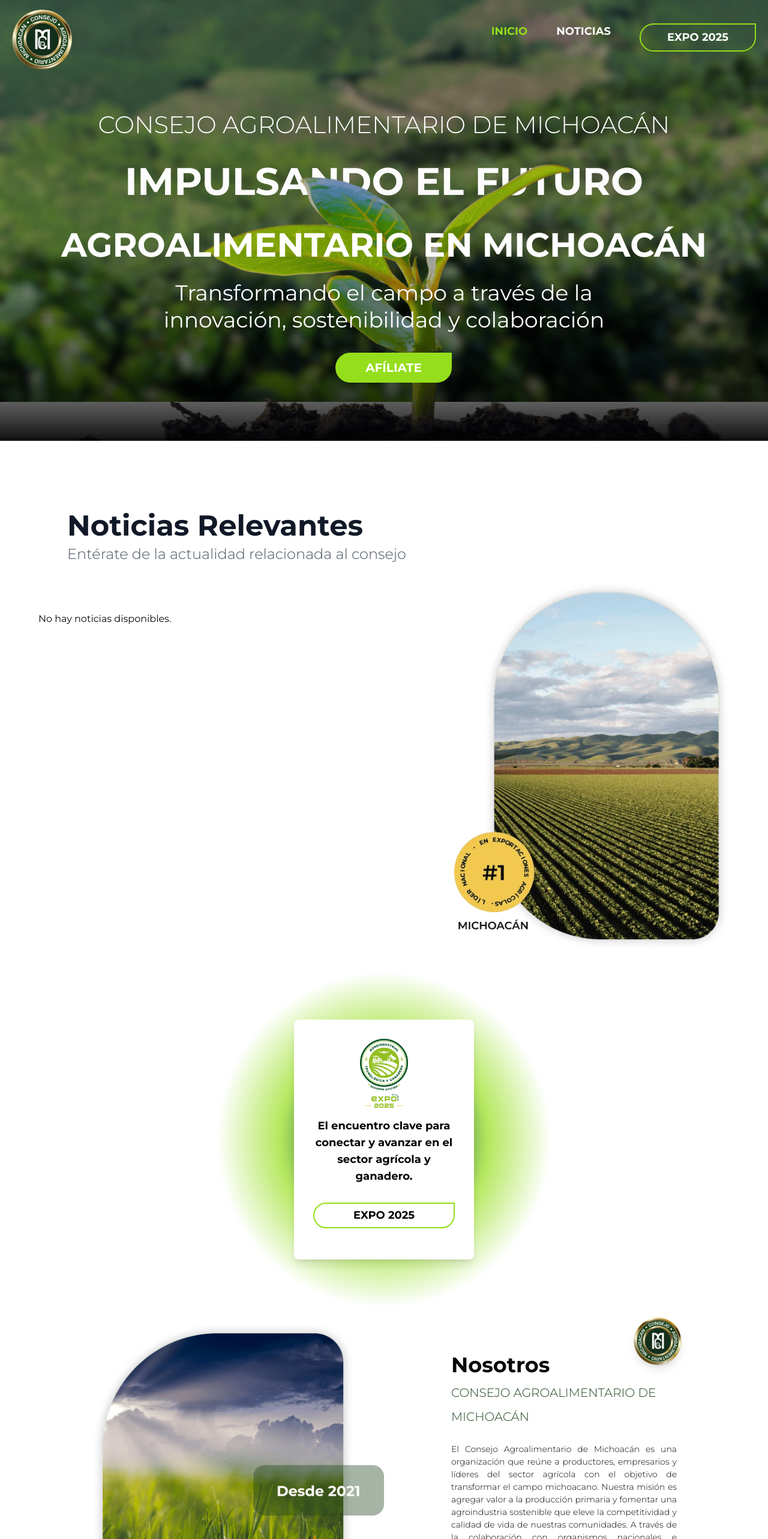
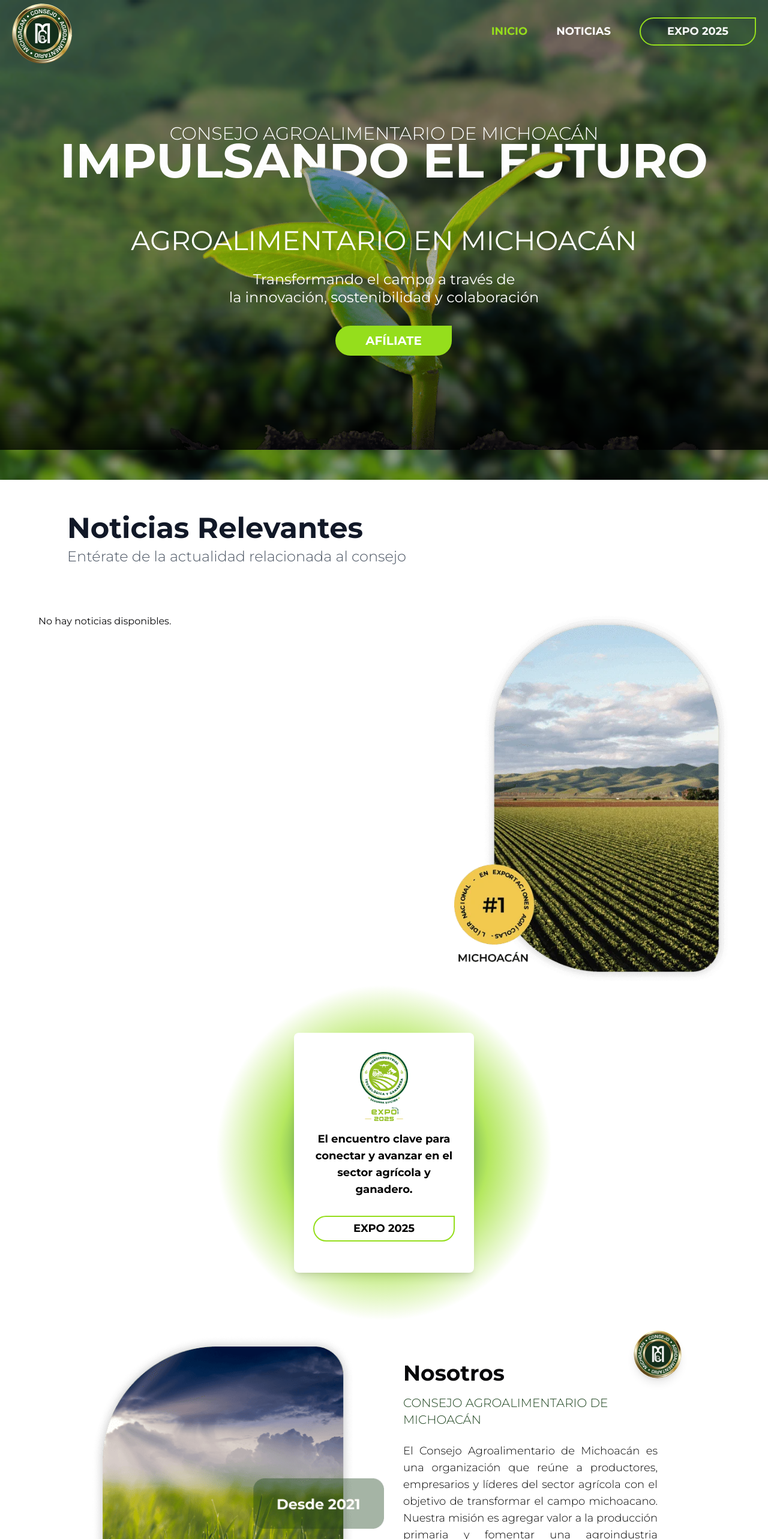
Before and after one commit to SandyGuzman/cam-blog, a Next.js app: page / in a window 1280 px wide. Shown: the top 2566 px of the page at 60% size. Built offline with nearby package versions, Linux system fonts and the light colour scheme; no server answers.

Commit message:
unpreview

```diff
--- a/components/Inicio/Header.tsx
+++ b/components/Inicio/Header.tsx
@@ -1,8 +1,8 @@
 "use client";
 
-import React, { useState } from 'react';
-import Link from 'next/link';
-import Image from 'next/image';
+import React, { useState } from "react";
+import Link from "next/link";
+import Image from "next/image";
 
 const Header: React.FC = () => {
   const [isMenuOpen, setIsMenuOpen] = useState(false);
@@ -14,9 +14,8 @@ const Header: React.FC = () => {
   const closeMenu = () => {
     setIsMenuOpen(false);
   };
-
   return (
-    <header className="absolute top-0 left-0 sm:bottom sm:top-0  w-full flex sm:flex-none md:flex-row flex-col overflow-hidden justify-between items-center py-2 px-5 z-[50]">
+    <header className="absolute top-[-10px] left-0 w-full flex justify-between items-center py-2 px-5 z-[50] bg-transparent">
       <div className="flex items-center">
         <Image
           src="/static/logo.webp"
@@ -26,13 +25,14 @@ const Header: React.FC = () => {
           className="h-auto w-[100px] mt-2"
         />
       </div>
-      <div className="flex items-center md:flex-row">
-        <nav className="hidden md:flex md:flex-row space-x-12 text-[18px]">
+      <nav className="hidden md:flex md:flex-row space-x-12 text-[18px] items-center">
         <Link href="/">
           <span className="text-[#95DE1C] font-semibold">INICIO</span>
         </Link>
         <Link href="/noticias">
-            <span className="text-white transition-colors duration-300 font-semibold">NOTICIAS</span>
+          <span className="text-white transition-colors duration-300 font-semibold">
+            NOTICIAS
+          </span>
         </Link>
         <button className="text-[18px] relative inline-flex items-center justify-center px-11 py-2 overflow-hidden font-semibold text-white border-2 border-[#95DE1C] rounded-l-full rounded-tr-none rounded-br-full group hover:text-white">
           <Link href="/static/EXPO2025.pdf" target="_blank" rel="noopener noreferrer">
@@ -40,13 +40,15 @@ const Header: React.FC = () => {
           </Link>
         </button>
       </nav>
-
+      <div className="relative md:hidden">
         <button
-          className="md:hidden flex flex-col justify-center items-center"
+          className="flex flex-col justify-center items-center"
           onClick={toggleMenu}
         >
           {isMenuOpen ? (
-            <span className="block w-8 h-8 text-white text-2xl font-bold">&times;</span>
+            <span className="block w-8 h-8 text-white text-2xl font-bold">
+              &times;
+            </span>
           ) : (
             <>
               <span className="block w-8 h-1 bg-white mb-1"></span>
@@ -55,16 +57,19 @@ const Header: React.FC = () => {
             </>
           )}
         </button>
-        <div className={`md:hidden ${isMenuOpen ? 'block' : 'hidden'} absolute top-0 left-0 w-full h-full bg-gray-800 bg-opacity-95 z-50`}>
-          <nav className="flex flex-col items-center space-y-6 pt-20">
+        {isMenuOpen && (
+          <div
+            className="absolute top-full right-0 mt-2 w-60 bg-gray-800 text-white rounded-lg shadow-lg py-4 z-50"
+          >
+            <nav className="flex flex-col space-y-4 text-center">
               <Link href="/" onClick={closeMenu}>
-              <span className="text-[#95DE1C] font-semibold text-2xl">INICIO</span>
+                <span className="text-[#95DE1C] font-semibold">INICIO</span>
               </Link>
               <Link href="/noticias" onClick={closeMenu}>
-              <span className="text-white font-semibold text-2xl">NOTICIAS</span>
+                <span className="font-semibold">NOTICIAS</span>
               </Link>
               <button
-              className="text-[18px] relative inline-flex items-center justify-center px-11 py-2 overflow-hidden font-semibold text-white border-2 border-[#95DE1C] rounded-l-full rounded-tr-none rounded-br-full group hover:text-white"
+                className="text-[18px] relative inline-flex items-center justify-center px-6 py-2 font-semibold border-2 border-[#95DE1C] rounded-l-full rounded-tr-none rounded-br-full group hover:text-white"
                 onClick={closeMenu}
               >
                 <Link href="/static/EXPO2025.pdf" target="_blank" rel="noopener noreferrer">
@@ -73,6 +78,7 @@ const Header: React.FC = () => {
               </button>
             </nav>
           </div>
+        )}
       </div>
     </header>
   );
--- a/components/Inicio/Hero.tsx
+++ b/components/Inicio/Hero.tsx
@@ -5,52 +5,42 @@ const Hero: React.FC = () => {
   return (
     <section className="relative w-full h-screen flex flex-col justify-center items-center px-6 py-12 overflow-hidden">
       <div className="absolute inset-0">
-        {/* Imagen de fondo 1 */}
         <Image
           src="/static/hero2.webp"
           alt="hero2"
           width={490}
           height={400}
           quality={100}
-          objectFit="cover"
           priority
-          className="absolute left-0 w-full h-[670px] object-cover"
+          className="absolute left-0 w-full h-screen object-cover"
         />
         <div className="absolute inset-0 flex flex-col justify-center items-center">
-          {/* Imagen de fondo 2 */}
           <Image
             src="/static/hero1.webp"
             alt="hero1"
             width={490}
             height={400}
             quality={100}
-             objectFit="cover"
             priority
-            className="absolute w-full z-30 h-[670px]"
+            className="absolute w-full h-full z-30 object-cover max-h-[480px] md:max-h-[700px]"
           />
-
-          <p className="text-center text-[35px] sm:text-[36px] md:text-[40px] font-light text-white z-30 mt-4">
-            CONSEJO AGROALIMENTARIO DE MICHOACÁN
-          </p>
-          <p className="text-center text-[80px] sm:text-[56px] md:text-[64px] font-extrabold text-white z-10 mt-4">
+          <div className="absolute top-1/4 z-30">
+            <p className="text-center text-[24px] sm:text-[26px] md:text-[30px] font-light text-white">
+              CONSEJO AGROALIMENTARIO DE MICHOACÁN
+            </p>
+          </div>
+          <p className="absolute top-[26%] text-center text-[40px] sm:text-[56px] md:text-[64px] lg:text-[80px] font-extrabold text-white z-10">
             IMPULSANDO EL FUTURO
           </p>
-          {/* Otro texto sobre la imagen */}
-          <p className="text-center text-[57px] sm:text-[48px] md:text-[56px] font-semibold text-white z-30 mt-4">
+          <p className="text-center text-[30px] sm:text-[40px] md:text-[45px] font-medium text-white z-30 mt-40">
             AGROALIMENTARIO EN MICHOACÁN
           </p>
-
-          <p className="text-center text-[32px] sm:text-[34px] md:text-[36px] font-medium text-white z-30 leading-tight max-w-3xl mt-4">
-  Transformando el campo a través de la innovación, sostenibilidad y colaboración
-</p>
-
-
-          {/* Botón centrado */}
+          <p className="text-center text-[20px] sm:text-[22px] md:text-[24px] font-medium text-white z-30 leading-tight max-w-3xl mt-4">
+            Transformando el campo a través de <br /> la innovación, sostenibilidad y colaboración
+          </p>
           <button className="mt-8 transform translate-x-4 px-10 sm:px-12 py-2 font-semibold text-[18px] sm:text-[20px] text-white border-2 border-[#95DE1C] bg-[#95DE1C] rounded-l-full rounded-tr-none rounded-br-full hover:text-white z-30">
-  AFÍLIATE
-</button>
-
-
+            AFÍLIATE
+          </button>
         </div>
       </div>
     </section>
--- a/components/Inicio/Nosotros.tsx
+++ b/components/Inicio/Nosotros.tsx
@@ -3,48 +3,45 @@ import React from 'react';
 
 const Nosotros = () => {
   return (
-    <div className="relative flex flex-col md:flex-row items-center p-6 max-w-screen-lg mx-auto">
-
-      <div className="absolute top-0 right-0 mt-4 mr-4">
+    <div className="relative flex flex-col md:flex-row items-center p-6 max-w-screen-lg mx-auto space-y-6 md:space-y-0">
+      <div className="absolute top-4 right-4">
         <Image
           src="/static/logo.webp"
           alt="Descripción de la imagen"
-          width={490}
-          height={400}
-          className="rounded-full shadow-lg w-20 h-20"
+          width={80}
+          height={80}
+          className="rounded-full shadow-lg w-16 h-16 md:w-20 md:h-20"
         />
       </div>
-      <div className="md:w-1/2 mb-8 md:mb-0 md:ml-13 ml-30 nosotrosImg">
+      <div className="w-full md:w-1/2">
         <Image
           src="/static/nosotros1.webp"
           alt="Descripción de la imagen"
           width={490}
           height={400}
-          layout="responsive"
-          className="mb-8 "
+          className="rounded-md w-full object-cover"
         />
       </div>
-      <div className="md:w-1/2 pl-28 sm:pl-4 md:pl-28 lg:pl-4 xl:pl-28 2xl:pl-4 text-left ">
-        <h2 className="text-[35px] sm:text[35px] md:text[65px] lg:text[35px] xl:text[35px] 2xl:text[35px]  font-bold mb-0">Nosotros</h2>
-        <h3 className="text-4xl text-[20px] text-left text-[#1F4520] font-light mb-6">CONSEJO AGROALIMENTARIO DE MICHOACÁN</h3>
-        <p className="text-black mb-4 text-[14px] font-light text-justify">
-          El Consejo Agroalimentario de Michoacán es una organización que reúne a productores, empresarios y líderes del sector agrícola con el objetivo de transformar el campo michoacano. Nuestra misión es agregar valor a la producción primaria y fomentar una agroindustria sostenible que eleve la competitividad y calidad de vida de nuestras comunidades. A través de la colaboración con organismos nacionales e internacionales, impulsamos iniciativas que integran innovación, tecnología y sostenibilidad para posicionar a Michoacán como referente en el desarrollo agroalimentario. <br />
+      <div className="w-full md:w-1/2 text-left px-4 md:px-8">
+        <h2 className="text-2xl sm:text-3xl md:text-4xl font-bold mb-4">Nosotros</h2>
+        <h3 className="text-lg md:text-xl text-[#1F4520] font-light mb-6">
+          CONSEJO AGROALIMENTARIO DE MICHOACÁN
+        </h3>
+        <p className="text-sm sm:text-base md:text-lg text-black font-light text-justify mb-6">
+          El Consejo Agroalimentario de Michoacán es una organización que reúne a productores, empresarios y líderes del sector agrícola con el objetivo de transformar el campo michoacano. Nuestra misión es agregar valor a la producción primaria y fomentar una agroindustria sostenible que eleve la competitividad y calidad de vida de nuestras comunidades.
+          <br />
           <br />
           Nos comprometemos a crear un impacto real mediante asesorías, vinculación, capacitación y apoyo constante, fortaleciendo cada eslabón de la cadena agroalimentaria.
         </p>
-
-        <div className="flex space-x-4">
-          <button className="mb-5 relative inline-flex items-center justify-center px-14 py-2 overflow-hidden font-semibold text-[20px] text-white transition duration-300 ease-out border-2 border-[#95DE1C] bg-[#95DE1C] rounded-l-full rounded-tr-none rounded-br-full group hover:text-white">
-            <span className="absolute inset-0 w-full h-full bg-transparent"></span>
+        <div className="flex flex-col sm:flex-row sm:space-x-4 space-y-4 sm:space-y-0">
+          <button className="relative inline-flex items-center justify-center px-8 py-2 font-semibold text-base md:text-lg text-white transition duration-300 ease-out border-2 border-[#95DE1C] bg-[#95DE1C] rounded-l-full rounded-tr-none rounded-br-full group hover:text-white">
             <span className="relative">AFÍLIATE</span>
           </button>
-          <button className="mb-5 relative inline-flex items-center justify-center px-9 py-2 overflow-hidden font-semibold text-[20px] text-black border-2 border-[#95DE1C] rounded-l-full rounded-tr-none rounded-br-full group">
-            <span className="absolute inset-0 w-full h-full bg-transparent"></span>
+          <button className="relative inline-flex items-center justify-center px-8 py-2 font-semibold text-base md:text-lg text-black border-2 border-[#95DE1C] rounded-l-full rounded-tr-none rounded-br-full group">
             <span className="relative">ORGANIGRAMA</span>
           </button>
         </div>
       </div>
-
     </div>
   );
 };
--- a/components/Inicio/Relevante.tsx
+++ b/components/Inicio/Relevante.tsx
@@ -45,16 +45,16 @@ const Relevante: React.FC = () => {
   }, []);
 
   return (
-    <section className="flex flex-col items-center justify-center w-full py-10 md:py-12 lg:py-1 overflow-hidden">
+    <section className="flex flex-col items-center justify-center w-full mt-1 py-10 md:py-12 lg:py-1 overflow-hidden">
       <div className="w-full max-w-6xl mx-auto text-left mb-8 p-6 md:p-10 lg:p-12">
-        <h1 className="text-3xl md:text-5xl font-bold text-gray-900">Noticias Relevantes</h1>
+        <h1 className="text-3xl md:text-5xl  font-bold text-gray-900">Noticias Relevantes</h1>
         <p className="text-lg md:text-2xl font-light text-gray-600 mt-2">
           Entérate de la actualidad relacionada al consejo
         </p>
       </div>
 
-      <div className="flex flex-wrap w-full max-w-6xl mx-auto">
-        <div className="w-full md:w-1/2 pr-4">
+      <div className="grid grid-cols-1 lg:grid-cols-2 gap-8 w-full max-w-6xl mx-auto">
+        <div className="w-full">
           {blogs.length > 0 ? (
             blogs.map((blog) => {
               const date = new Date(blog.publishedAt);
@@ -65,7 +65,7 @@ const Relevante: React.FC = () => {
               });
               return (
                 <Link href={`/noticias/${blog.currentSlug}`} key={blog.currentSlug} className="block mb-4">
-                  <div className="relative w-full md:w-[500px] lg:w-[610px] h-auto border-2 border-[#95DE1C] bg-transparent text-black rounded-2xl rounded-tr-none md:rounded-tl-3xl md:rounded-tr-none hover:bg-[#94de1c4d] transition-all duration-300 cursor-pointer flex p-3 md:p-4 lg:p-6 shadow-lg hover:shadow-xl">
+                  <div className="relative w-full h-auto border-2 border-[#95DE1C] bg-transparent text-black rounded-2xl rounded-tr-none md:rounded-tl-3xl md:rounded-tr-none hover:bg-[#94de1c4d] transition-all duration-300 cursor-pointer flex p-3 md:p-4 lg:p-6 shadow-lg hover:shadow-xl">
 
                     <div className="absolute top-2 left-14 md:left-56 flex items-center ml-auto">
                       <Image
@@ -79,7 +79,7 @@ const Relevante: React.FC = () => {
                     </div>
 
                     {blog.titleImage && (
-                      <div className="w-1/4 mr-2 md:w-1/3 md:mr-3">
+                      <div className="w-1/4 mr-2 md:w-1/3 md:mr-3 mb-4 md:mb-0">
                         <Image
                           src={urlFor(blog.titleImage).url()}
                           alt={blog.title}
@@ -107,19 +107,15 @@ const Relevante: React.FC = () => {
             <p>No hay noticias disponibles.</p>
           )}
         </div>
-
-        <div className="md:w-1/2 mb-8 md:mb-0 mt-[-50px] flex justify-end items-center">
+        <div className="flex justify-center md:justify-end items-center mt-0 md:mt-0">
           <Image
             src="/static/noticias1.webp"
             alt="Descripción de la imagen"
             width={460}
             height={400}
-    className="mb-8 w-30 h-auto"
+            className="w-[300px] md:w-[460px] h-auto mb-0"
           />
         </div>
-
-
-
       </div>
     </section>
   );
--- a/components/Inicio/Servicios.tsx
+++ b/components/Inicio/Servicios.tsx
@@ -44,8 +44,6 @@ const Servicios = () => {
           la competitividad y sostenibilidad del sector agroalimentario.
         </p>
       </div>
-
-
       <div className="flex  grid-cols-1 sm:grid-cols-2 lg:grid-cols-3 xl:grid-cols-4 flex-wrap justify-center gap-6 z-10 relative">
         {serviciosData.map((servicio) => (
           <div
```
Also changed, not shown: app/noticias/page.tsx (+0 -11 lines). Lines whose indentation alone changed are shown as unchanged.
